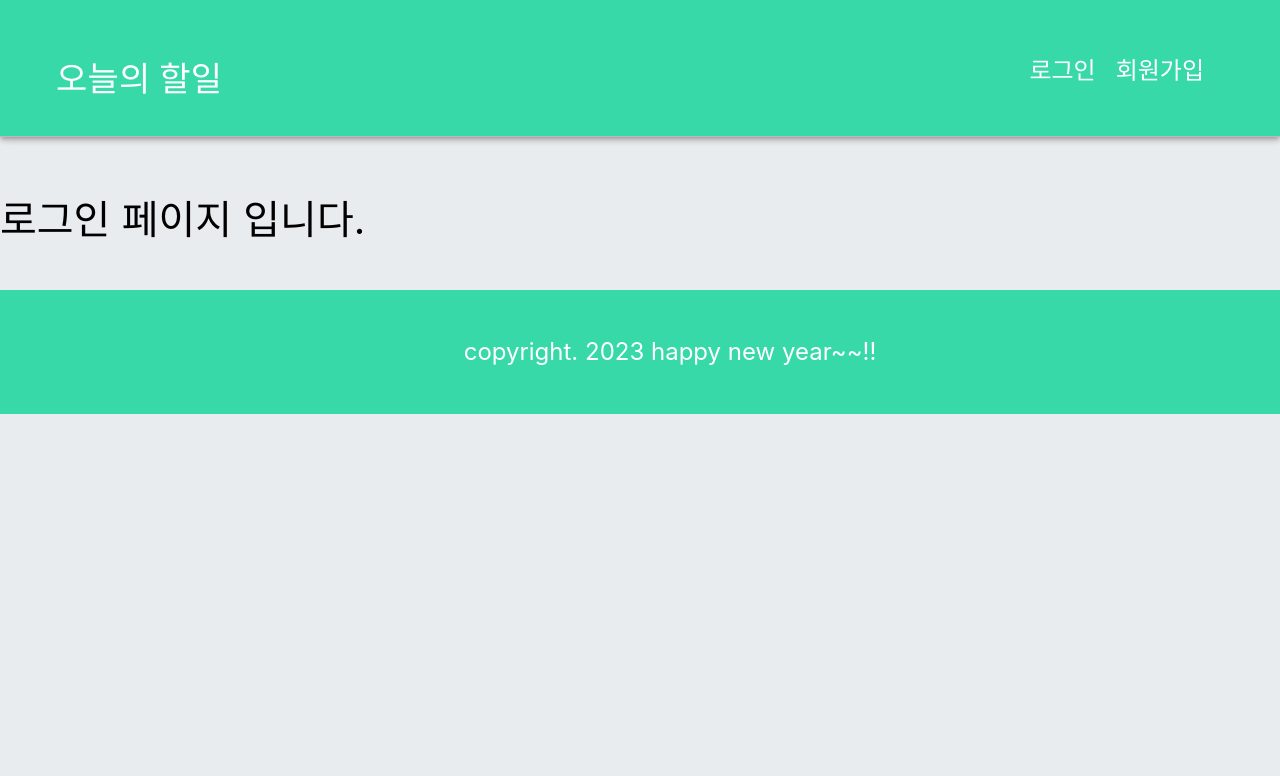
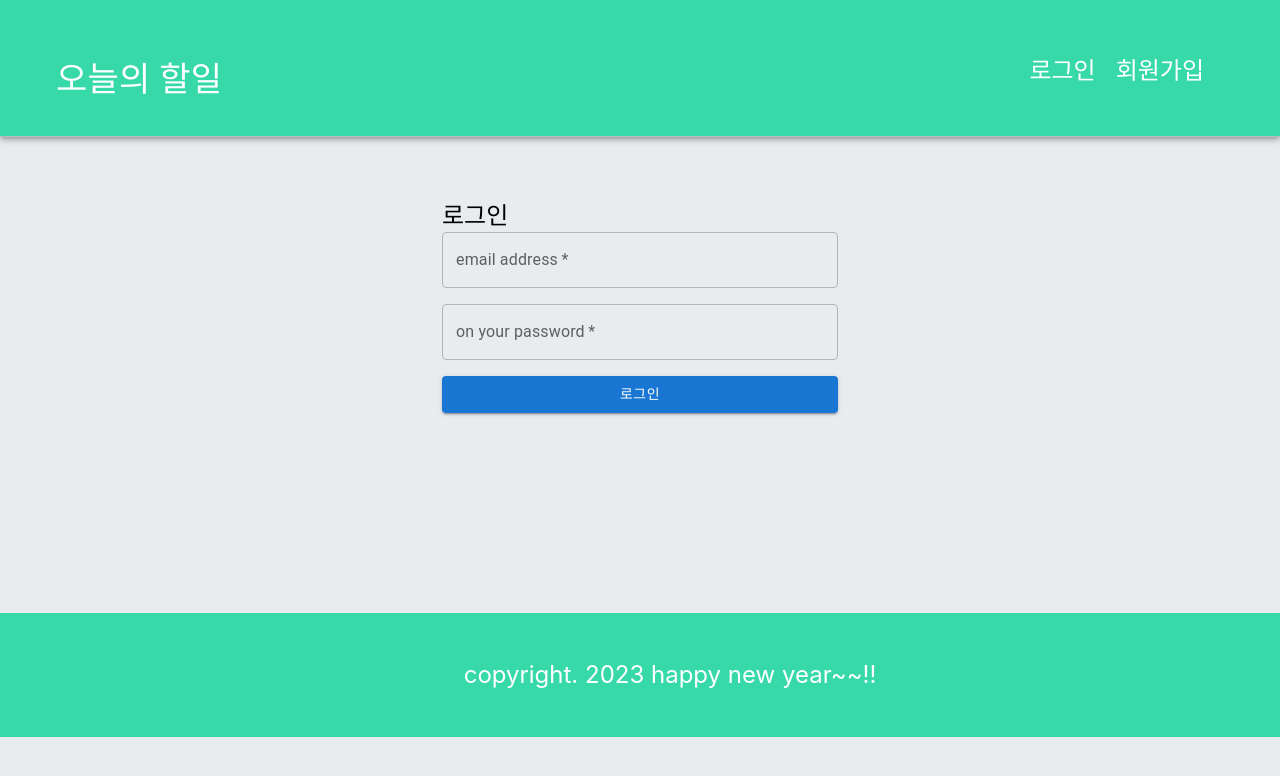
Before and after one commit to semsolhan1/react-todo-app20230613, a React (Create React App) app: page /login in a window 1280 px wide. Shown: the top 776 px of the page. Built offline with nearby package versions, Linux system fonts and the light colour scheme.

Commit message:
# 13-1. 로그인 기능 구현 중

```diff
--- a/src/component/user/Login.js
+++ b/src/component/user/Login.js
@@ -1,11 +1,130 @@
 import React from 'react'
 
+import {Button, Container, Grid,
+    TextField, Typography, Link} from "@mui/material";
+
+import { API_BASE_URL as BASE, USER } from '../../config/host-config';
+
 const Login = () => {
+
+    const REQUEST_URL = BASE + USER + '/signin';
+
+    //서버에 비동기 로그인 요청
+    //함수 앞에 async를 붙이면 해당 함수는 프로미스 객체를 바로 리턴합니다.
+    const fetchLogin = async() => {
+
+        //사용자가 입력한 이메일, 비밀번호 입력 태그 얻어오기
+        const $email = document.getElementById('email');
+        const $password = document.getElementById('password');
+
+        //await는 async로 선언된 함수에서만 사용이 가능합니다.
+        //await는 프로미스 객체가 처리될 때까지 기다립니다.
+        //프로미스 객체의 반환값을 바로 활용할 수 있게 도와줍니다.
+        //then()을 활용하는 것보다 가독성이 좋고 쓰기도 쉽습니다.
+        const res = await fetch(REQUEST_URL, {
+            method: 'POST',
+            headers: { 'content-type' : 'application/json' },
+            body: JSON.stringify({
+                email: $email.value,
+                password: $password.value
+             })
+        });
+
+        if (res.status === 400) {
+            const text = await res.text();
+            alert(text);
+            return;
+        }
+
+        const json = await res.json();
+        console.log(json);
+
+
+        // fetch(REQUEST_URL, {
+        //
+        //     headers: { 'content-type' : 'application/json' },
+        //     body: JSON.stringify({
+        //         email: $email.value,
+        //         password: $password.value
+        //     })
+        // })
+        // .then(res => {
+        //     if(res.status === 400) { // 가입이 안되어있거나, 비번 틀린 경우
+        //         return res.text();
+        //     }
+        //     return res.json();
+        // })
+        // .then(result => {
+        //     if(typeof result === 'string') {
+        //         alert(result);
+        //         return;
+        //     }
+        //     console.log(result);
+        // });
+    }
+
+    //로그인 요청 핸들러
+    const loginHandler = e => {
+        e.preventDefault();
+
+
+
+        // 서버에 로그인 요청 전송
+        fetchLogin();
+
+
+    }
+
     return (
-        <div style={{ marginTop: '200px', fontSize: '40px' }}>
-            로그인 페이지 입니다.
-        </div>
-    )
+        <Container component="main" maxWidth="xs" style={{ margin: "200px auto" }}>
+            <Grid container spacing={2}>
+                <Grid item xs={12}>
+                    <Typography component="h1" variant="h5">
+                        로그인
+                    </Typography>
+                </Grid>
+            </Grid>
+
+            <form noValidate>
+
+                <Grid container spacing={2}>
+                    <Grid item xs={12}>
+                        <TextField
+                            variant="outlined"
+                            required
+                            fullWidth
+                            id="email"
+                            label="email address"
+                            name="email"
+                            autoComplete="email"
+                        />
+                    </Grid>
+                    <Grid item xs={12}>
+                        <TextField
+                            variant="outlined"
+                            required
+                            fullWidth
+                            name="password"
+                            label="on your password"
+                            type="password"
+                            id="password"
+                            autoComplete="current-password"
+                        />
+                    </Grid>
+                    <Grid item xs={12}>
+                        <Button
+                            type="submit"
+                            fullWidth
+                            variant="contained"
+                            color="primary"
+                        >
+                            로그인
+                        </Button>
+                    </Grid>
+                </Grid>
+            </form>
+        </Container>
+      );
 }
 
 export default Login;
```
